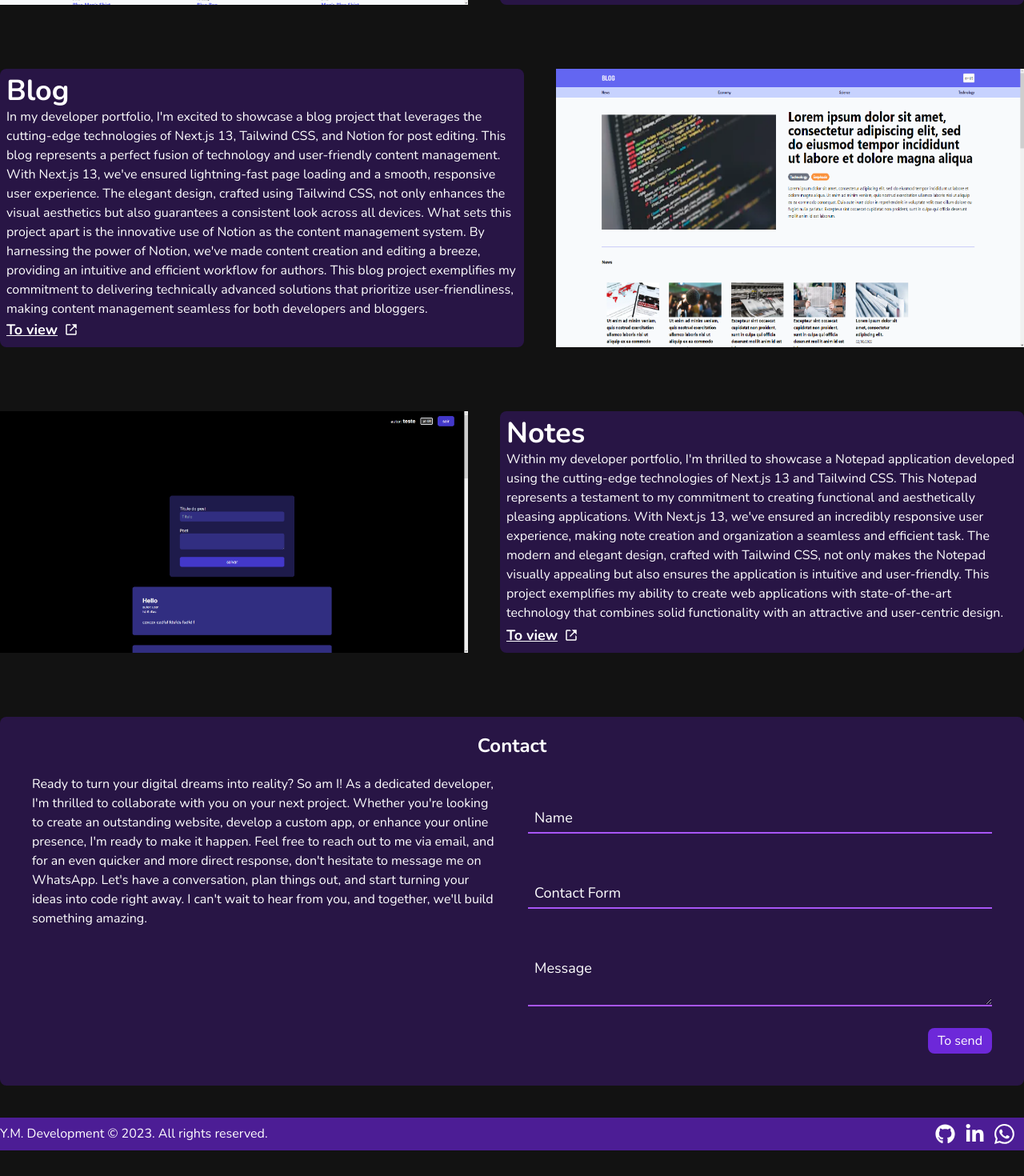
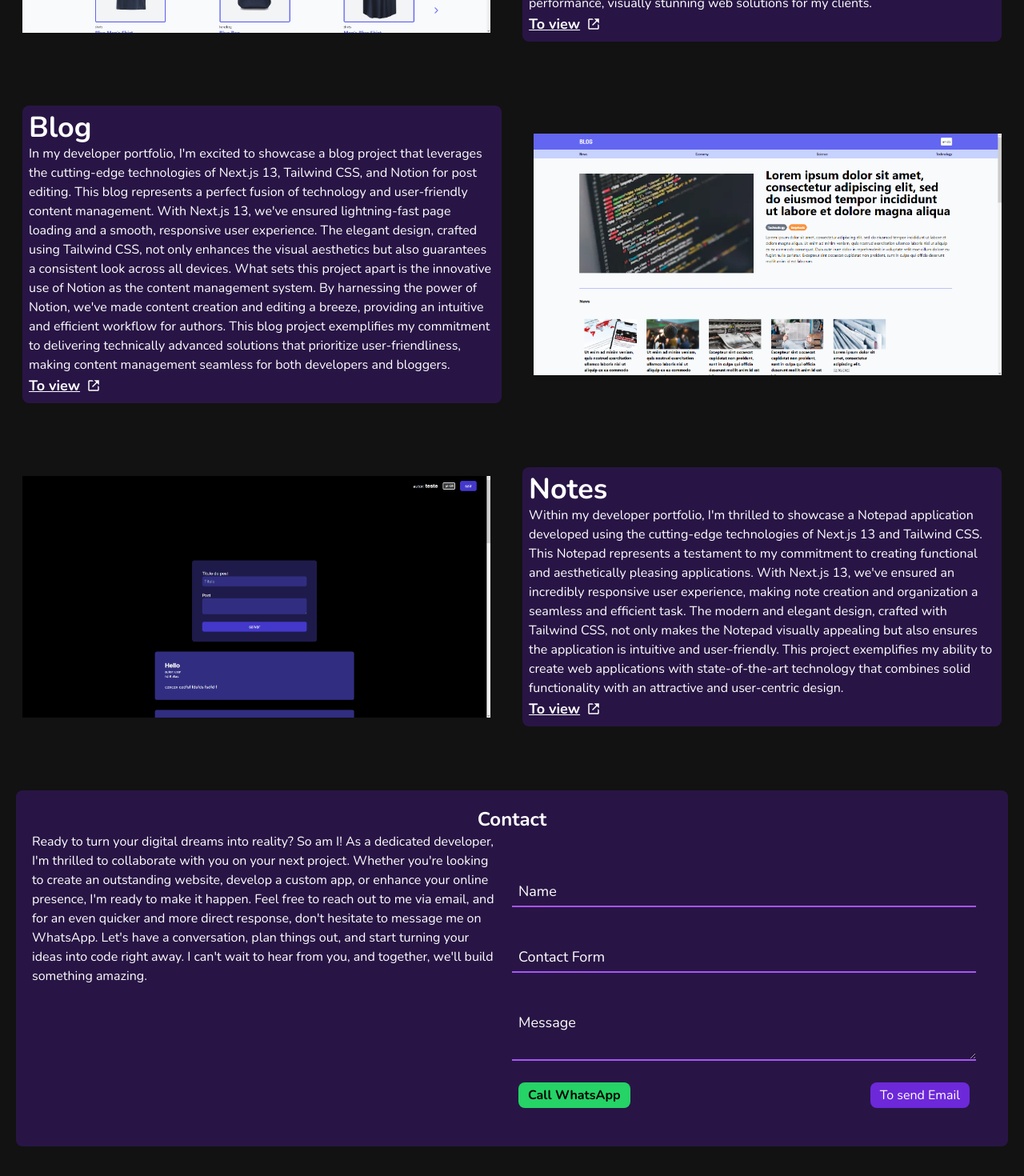
Before and after one commit to YgorMendanha/portfolio, a Next.js app: page /en in a window 1280 px wide. Shown: the part 1800-3270 px from the top of the page at 80% size. Before the commit the page ends 3238 px from the top, so only its background shows below. Built offline with nearby package versions, Linux system fonts and the light colour scheme.

Commit message:
finish responsive

```diff
--- a/src/app/[lang]/page.tsx
+++ b/src/app/[lang]/page.tsx
@@ -2,7 +2,7 @@ import { About, Contact, IntroSection, MyProjects } from "@/components";
 
 const App = ({ params }: { params: { lang: "en" | "pt" } }) => {
   return (
-    <main>
+    <main className="px-5">
       <IntroSection />
       <About lang={params.lang} />
       <MyProjects lang={params.lang} />
--- a/src/components/contact/index.tsx
+++ b/src/components/contact/index.tsx
@@ -1,25 +1,39 @@
 import { CustomInput, CustomTextArea } from "@/components";
 import { getDictionary } from "@/utils/functions/getDictionary";
+import Link from "next/link";
 
 export function Contact({ lang }: { lang: "pt" | "en" }) {
   const dict = getDictionary(lang ?? "pt");
+
   return (
     <section
       id="contact"
       className="flex flex-col container mx-auto my-10 backdrop-blur-sm bg-violet-900/40 rounded-lg p-5"
     >
-      <h3 className="mx-auto  text-2xl">
+      <h3 className="mx-auto text-2xl">
         <b>{dict.contact}</b>
       </h3>
-      <div className="flex w-full ">
-        <p className="w-1/2 m-5">{dict.contactText}</p>
-        <form className="w-1/2 m-5 flex flex-col">
-          <CustomInput label={dict.labelName} />
-          <CustomInput label={dict.labelcontactForm} />
-          <CustomTextArea label={dict.labelmessage} />
-          <button className="ml-auto mt-auto py-1 px-3 bg-violet-700 rounded-lg">
-            {dict.toSend}
-          </button>
+      <div className="flex flex-col md:flex-row w-full ">
+        <p className="w-auto md:w-1/2 ">{dict.contactText}</p>
+        <form className="w-auto md:w-1/2 m-5 flex flex-col">
+          <CustomInput label={dict.labelName} id="name" />
+          <CustomInput label={dict.labelcontactForm} id="email" />
+          <CustomTextArea label={dict.labelmessage} id="messagem" />
+          <div className="flex justify-between flex-wrap">
+            <Link
+              href="https://wa.me/5592982145233"
+              target="_blank"
+              rel="noopener noreferrer"
+            >
+              <button type="button" className="mt-auto py-1 px-3 m-2 bg-[#25D366] text-black rounded-lg">
+                <b>{dict.callWhatsapp}</b>
+              </button>
+            </Link>
+
+            <button type="submit" className="mt-auto py-1 px-3 m-2 bg-violet-700 rounded-lg">
+              {dict.toSend}
+            </button>
+          </div>
         </form>
       </div>
     </section>
--- a/src/components/intro/index.tsx
+++ b/src/components/intro/index.tsx
@@ -12,10 +12,10 @@ export function IntroSection() {
   return (
     <section className="flex flex-col h-screen">
       <main className="m-auto">
-        <h1 className="text-9xl">
+        <h1 className="text-3xl min-[400px]:text-5xl min-[560px]:text-7xl  lg:text-9xl">
           <b>Ygor Mendanha</b>
         </h1>
-        <div className="flex mt-2 text-4xl">
+        <div className="flex mt-2 text-sm min-[400px]:text-xl min-[5560px]:text-2xl lg:text-4xl">
           {dict.developer}
           <span className="ml-2">
             <Typewriter
--- a/src/components/layout/footer/index.tsx
+++ b/src/components/layout/footer/index.tsx
@@ -1,44 +1,42 @@
 import { FaGithub, FaLinkedinIn } from "react-icons/fa";
 import { BsWhatsapp } from "react-icons/bs";
-import { CustomLink } from "@/components";
 import { useParams } from "next/navigation";
 import { getDictionary } from "@/utils/functions/getDictionary";
 import Link from "next/link";
 
 export function Footer() {
-  const iconSize = 25;
 
   const { lang }: { lang?: "pt" | "en" } = useParams();
   const dict = getDictionary(lang ?? "pt");
 
   return (
-    <footer className={`bg-violet-900`}>
-      <div className="container mx-auto flex">
-        <nav className="mr-auto flex items-center [&_a]:mr-3 [&_a]:my-2 [&_a]:text-lg">
+    <footer className={`bg-violet-900 px-5`}>
+      <div className="container mx-auto flex flex-col sm:flex-row items-center py-3">
+        <nav className="text-center mb-2 sm:mb-0 mr-0 sm:mr-auto text-sm sm:text-lg flex items-center [&_a]:mr-3">
           {dict.YM}
         </nav>
 
-        <nav className="ml-auto flex items-center [&_a]:mr-3 [&_a]:my-2 [&_a]:text-lg">
+        <nav className="ml-0 sm:ml-auto text-lg sm:text-2xl flex items-center [&_a]:mr-3">
           <Link
             href="https://github.com/YgorMendanha"
             target="_blank"
             rel="noopener noreferrer"
           >
-            <FaGithub size={iconSize} />
+            <FaGithub />
           </Link>
           <Link
             href="https://www.linkedin.com/in/ygormendanha"
             target="_blank"
             rel="noopener noreferrer"
           >
-            <FaLinkedinIn size={iconSize} />
+            <FaLinkedinIn />
           </Link>
           <Link
             href="https://wa.me/5592982145233"
             target="_blank"
             rel="noopener noreferrer"
           >
-            <BsWhatsapp size={iconSize} />
+            <BsWhatsapp />
           </Link>
         </nav>
       </div>
--- /dev/null
+++ b/src/components/layout/header/partials/menu/index.tsx
@@ -0,0 +1,97 @@
+import { CustomLink } from "@/components";
+import { getDictionary } from "@/utils/functions/getDictionary";
+import Link from "next/link";
+import { useParams } from "next/navigation";
+import { FaGithub, FaLinkedinIn } from "react-icons/fa";
+import { GrClose } from "react-icons/gr";
+
+import { BsWhatsapp } from "react-icons/bs";
+
+export function HeaderMenu({
+  show,
+  onCLose,
+}: {
+  show: boolean;
+  onCLose: () => void;
+}) {
+  const { lang }: { lang?: "pt" | "en" } = useParams();
+  const dict = getDictionary(lang ?? "pt");
+  const iconSize = 25;
+
+  return (
+    <>
+      <div
+        className={`w-full h-full left-0 fixed top-0 transition-all duration-500 ${
+          show ? "z-20 bg-[#000000bd] " : "invisible opacity-0"
+        } `}
+      />
+
+      <div
+        className={`max-w-[500px] w-full h-full fixed top-0 transition-all duration-500  ${
+          show ? "z-30 bg-violet-950 left-0 " : "-left-32 invisible opacity-0"
+        } `}
+      >
+        <section
+          className={`m-auto mt-2 w-[95%] p-5  rounded-xl transition-all duration-500  ${
+            show ? "z-400 bg-violet-800 left-0" : "-left-32 opacity-0 "
+          }`}
+        >
+          <section
+            className="bg-violet-200 w-10 h-10 right-6 absolute flex top-5 rounded-full transition-[right,opacity] ease-in duration-300 z-10"
+            onClick={onCLose}
+          >
+            <GrClose className="m-auto text-violet-950" />
+          </section>
+          <nav className="container px-5  mx-auto flex flex-col">
+            <CustomLink onClick={onCLose} className="mb-3" href="#intro">
+              {dict.home}
+            </CustomLink>
+            <CustomLink onClick={onCLose} className="mb-3" href="#about">
+              {dict.about}
+            </CustomLink>
+            <CustomLink onClick={onCLose} className="mb-3" href="#project">
+              {dict.projects}
+            </CustomLink>
+            <CustomLink
+              onClick={onCLose}
+              href="#contact"
+              className="bg-violet-500 py-1 px-3 rounded-lg"
+            >
+              {dict.contact}
+            </CustomLink>
+
+            <nav className="mt-5 flex items-center [&_a]:mr-3 [&_a]:my-2 [&_a]:text-lg">
+              <Link
+                onClick={onCLose}
+                id="iconGit"
+                href="https://github.com/YgorMendanha"
+                target="_blank"
+                rel="noopener noreferrer"
+              >
+                <FaGithub size={iconSize} />
+              </Link>
+              <Link
+                onClick={onCLose}
+                id="iconLin"
+                href="https://www.linkedin.com/in/ygormendanha"
+                target="_blank"
+                rel="noopener noreferrer"
+              >
+                <FaLinkedinIn size={iconSize} />
+              </Link>
+              <Link
+                onClick={onCLose}
+                id="iconWhats"
+                href="https://wa.me/5592982145233"
+                target="_blank"
+                rel="noopener noreferrer"
+              >
+                <BsWhatsapp size={iconSize} />
+              </Link>
+            </nav>
+          </nav>
+        </section>
+      </div>
+    </>
+  );
+}
--- a/src/components/partials/input/index.tsx
+++ b/src/components/partials/input/index.tsx
@@ -10,7 +10,7 @@ interface MyComponentProps {
 export const CustomInput = forwardRef<HTMLInputElement, MyComponentProps>(
   function MyInput(props, ref) {
     return (
-      <div className="relative w-full pt-5 mb-5 group ">
+      <div className="relative w-full pt-5 mb-2 group">
         <input
           {...props}
           className={`w-full border-b-2
--- a/src/components/projects/index.tsx
+++ b/src/components/projects/index.tsx
@@ -1,3 +1,4 @@
+"use client";
 import Image from "next/image";
 import ShopImg from "~/public/finesse-store.png";
 import NotesImg from "~/public/notes.png";
@@ -5,26 +6,64 @@ import BlogImg from "~/public/blog.png";
 import { BiLinkExternal } from "react-icons/bi";
 import { getDictionary } from "@/utils/functions/getDictionary";
 import Link from "next/link";
+import { useState } from "react";
+import { useWindowSize } from "@/hooks/useWindowSize";
 
 export function MyProjects({ lang }: { lang: "pt" | "en" }) {
   const dict = getDictionary(lang ?? "pt");
+
+  const WindowSize = useWindowSize();
+  const [showDetails, setShowDetails] = useState<{
+    shop: boolean;
+    blog: boolean;
+    notes: boolean;
+  }>({ blog: false, notes: false, shop: false });
+
+  const formatText = (text: string, show: boolean) => {
+    return show
+      ? text
+      : text.length > 300
+      ? text.substring(0, 300) + "..."
+      : text;
+  };
+
   return (
-    <section id="project" className="container my-10 mx-auto flex flex-col">
+    <section
+      id="project"
+      className="container px-2 my-10 mx-auto flex flex-col"
+    >
       <h2 className="mx-auto text-2xl">
         <b>{dict.projects}</b>
       </h2>
-      <div className="flex my-10">
+
+      <div className="flex flex-col xl:flex-row my-10 items-center">
         <Image
           alt="banner Finesses store"
           src={ShopImg}
           width={585}
           height={302}
+          className="object-contain"
         />
-        <div className="ml-10 flex flex-col backdrop-blur-sm p-2 bg-violet-900/40 rounded-lg">
+        <div className="mt-10 ml-0 xl:ml-10 xl:mt-0 flex flex-col backdrop-blur-sm p-2 bg-violet-900/40 rounded-lg">
           <h3 className="text-4xl">
             <b>Finesse Store</b>
           </h3>
-          <p>{dict.shopDetails}</p>
+          <p className="">
+            {!WindowSize.width || WindowSize.width > 400
+              ? dict.shopDetails
+              : formatText(dict.shopDetails, showDetails.shop)}
+          </p>
+          {WindowSize.width && WindowSize.width < 400 && (
+            <small
+              className="mb-4 underline"
+              onClick={() =>
+                setShowDetails({ ...showDetails, shop: !showDetails.shop })
+              }
+            >
+              {!showDetails.shop ? dict.readMore : dict.readLess}
+            </small>
+          )}
+
           <Link
             target="_blank"
             className="mt-auto text-lg underline font-bold flex items-center"
@@ -34,12 +73,28 @@ export function MyProjects({ lang }: { lang: "pt" | "en" }) {
           </Link>
         </div>
       </div>
-      <div className="flex my-10">
-        <div className="mr-10 flex flex-col backdrop-blur-sm p-2 bg-violet-900/40 rounded-lg ">
+
+      <div className="flex flex-col-reverse items-center xl:flex-row my-10">
+        <div className="mt-10 mr-0 xl:mr-10 xl:mt-0  flex flex-col backdrop-blur-sm p-2 bg-violet-900/40 rounded-lg ">
           <h3 className="text-4xl">
             <b>Blog</b>
           </h3>
-          <p>{dict.blogDetails}</p>
+          <p>
+            {!WindowSize.width || WindowSize.width > 400
+              ? dict.blogDetails
+              : formatText(dict.blogDetails, showDetails.blog)}
+          </p>
+          {WindowSize.width && WindowSize.width < 400 && (
+            <small
+              className="mb-4 underline"
+              onClick={() =>
+                setShowDetails({ ...showDetails, blog: !showDetails.blog })
+              }
+            >
+              {!showDetails.blog ? dict.readMore : dict.readLess}
+            </small>
+          )}
+
           <Link
             target="_blank"
             className="mt-auto text-lg underline font-bold flex items-center"
@@ -48,15 +103,43 @@ export function MyProjects({ lang }: { lang: "pt" | "en" }) {
             {dict.toView} <BiLinkExternal className="ml-2" />
           </Link>
         </div>
-        <Image alt="banner blog" src={BlogImg} width={585} height={302} />
+        <Image
+          alt="banner blog"
+          src={BlogImg}
+          width={585}
+          height={302}
+          className="object-contain"
+        />
       </div>
-      <div className="flex my-10">
-        <Image alt="banner notes" src={NotesImg} width={585} height={302} />
-        <div className="ml-10 flex flex-col backdrop-blur-sm p-2 bg-violet-900/40 rounded-lg">
+
+      <div className="flex flex-col xl:flex-row items-center my-10">
+        <Image
+          alt="banner notes"
+          src={NotesImg}
+          width={585}
+          height={302}
+          className="object-contain"
+        />
+        <div className="mt-10 ml-0 xl:ml-10 xl:mt-0 flex flex-col backdrop-blur-sm p-2 bg-violet-900/40 rounded-lg">
           <h3 className="text-4xl">
             <b>Notes</b>
           </h3>
-          <p>{dict.notesDetails}</p>
+          <p>
+            {!WindowSize.width || WindowSize.width > 400
+              ? dict.notesDetails
+              : formatText(dict.notesDetails, showDetails.notes)}
+          </p>
+
+          {WindowSize.width && WindowSize.width < 400 && (
+            <small
+              className="mb-4 underline"
+              onClick={() =>
+                setShowDetails({ ...showDetails, notes: !showDetails.notes })
+              }
+            >
+              {!showDetails.notes ? dict.readMore : dict.readLess}
+            </small>
+          )}
           <Link
             target="_blank"
             className="mt-auto text-lg underline font-bold flex items-center"
--- a/src/dictionary/en.json
+++ b/src/dictionary/en.json
@@ -2,7 +2,8 @@
   "developer": "Developer",
   "home": "Home",
   "toView": "To view",
-  "toSend": "To send",
+  "toSend": "To send Email",
+  "callWhatsapp": "Call WhatsApp",
   "labelName": "Name",
   "labelcontactForm": "Contact Form",
   "labelmessage": "Message",
@@ -10,6 +11,8 @@
   "about": "About",
   "projects": "Projects",
   "contact": "Contact",
+  "readMore": "Read more",
+  "readLess": "Read less",
   "shopDetails": "In my developer portfolio, I take great pride in showcasing an e-commerce project developed using the cutting-edge technologies of Next.js 13 and Tailwind CSS. This e-commerce platform represents the fusion of speed, flexibility, and aesthetic appeal in web development. Leveraging the powerful Next.js 13, we achieved lightning-fast page loads and ensured a highly responsive user experience, providing customers with a seamless shopping journey. Meticulously styled with Tailwind CSS, not only does the site boast visual splendor, but it also streamlines code maintenance and scalability. This project exemplifies my commitment to embracing state-of-the-art technologies to deliver high-performance, visually stunning web solutions for my clients.",
   "blogDetails": "In my developer portfolio, I'm excited to showcase a blog project that leverages the cutting-edge technologies of Next.js 13, Tailwind CSS, and Notion for post editing. This blog represents a perfect fusion of technology and user-friendly content management. With Next.js 13, we've ensured lightning-fast page loading and a smooth, responsive user experience. The elegant design, crafted using Tailwind CSS, not only enhances the visual aesthetics but also guarantees a consistent look across all devices. What sets this project apart is the innovative use of Notion as the content management system. By harnessing the power of Notion, we've made content creation and editing a breeze, providing an intuitive and efficient workflow for authors. This blog project exemplifies my commitment to delivering technically advanced solutions that prioritize user-friendliness, making content management seamless for both developers and bloggers.",
   "notesDetails": "Within my developer portfolio, I'm thrilled to showcase a Notepad application developed using the cutting-edge technologies of Next.js 13 and Tailwind CSS. This Notepad represents a testament to my commitment to creating functional and aesthetically pleasing applications. With Next.js 13, we've ensured an incredibly responsive user experience, making note creation and organization a seamless and efficient task. The modern and elegant design, crafted with Tailwind CSS, not only makes the Notepad visually appealing but also ensures the application is intuitive and user-friendly. This project exemplifies my ability to create web applications with state-of-the-art technology that combines solid functionality with an attractive and user-centric design.",
--- a/src/dictionary/pt.json
+++ b/src/dictionary/pt.json
@@ -2,7 +2,8 @@
   "developer": "Desenvolvedor",
   "home": "Início",
   "toView": "Visualizar",
-  "toSend": "Enviar",
+  "toSend": "Enviar E-mail",
+  "callWhatsapp": "Chamar WhatsApp",
   "labelName": "Nome",
   "labelcontactForm": "Forma de Contato",
   "labelmessage": "Mensagem",
@@ -10,6 +11,8 @@
   "about": "Sobre",
   "projects": "Projetos",
   "contact": "Contato",
+  "readMore": "Leia mais",
+  "readLess": "Leia menos",
   "shopDetails": "No meu portfólio de desenvolvedor, tenho o prazer de apresentar um projeto de e-commerce que foi construído com as tecnologias mais modernas e eficazes da web: Next.js 13 e Tailwind CSS. Este e-commerce representa a convergência da velocidade, flexibilidade e beleza no desenvolvimento web. Utilizando o poderoso Next.js 13, conseguimos criar uma experiência de usuário altamente responsiva e carregamentos instantâneos de páginas, proporcionando aos clientes uma jornada de compra fluida e sem interrupções. A estilização meticulosa com o Tailwind CSS não apenas tornou o site visualmente impressionante, mas também facilitou a manutenção e a escalabilidade do código. Este projeto ilustra meu compromisso com a adoção de tecnologias de ponta para oferecer soluções web de alto desempenho e aparência incrível para meus clientes.",
   "blogDetails": "No meu portfólio de desenvolvedor, tenho a satisfação de apresentar um projeto de blog que se destaca pela utilização das tecnologias de ponta Next.js 13, Tailwind CSS e Notion para a edição de posts. Este blog representa a confluência perfeita entre tecnologia e facilidade de uso na gestão de conteúdo. Com o Next.js 13, garantimos carregamento rápido de páginas e uma experiência de usuário suave e responsiva. O design elegante, desenvolvido com o Tailwind CSS, não apenas aprimora a estética visual, mas também garante uma aparência consistente em todos os dispositivos. O diferencial deste projeto é a inovadora utilização do Notion como sistema de gerenciamento de conteúdo. Através do Notion, tornamos a criação e edição de postagens simples e eficientes, proporcionando um fluxo de trabalho intuitivo para os autores. Este projeto de blog exemplifica meu compromisso em oferecer soluções tecnicamente avançadas e centradas no usuário, facilitando a criação de conteúdo tanto para desenvolvedores quanto para blogueiros.",
   "notesDetails": "Dentro do meu portfólio de desenvolvedor, tenho o prazer de apresentar um projeto de Bloco de Notas que foi desenvolvido utilizando as tecnologias de ponta Next.js 13 e Tailwind CSS. Este Bloco de Notas é uma demonstração do meu comprometimento em criar aplicativos funcionais e com um design atraente. Com o Next.js 13, conseguimos garantir uma experiência de usuário incrivelmente responsiva, tornando a criação e organização de notas uma tarefa fluida e eficiente. O design moderno e elegante, desenvolvido com o Tailwind CSS, não apenas torna o Bloco de Notas visualmente agradável, mas também garante que a aplicação seja intuitiva e fácil de usar. Este projeto ilustra a minha capacidade de criar aplicações web com tecnologia de ponta que combinam funcionalidade sólida com um design atrativo e amigável ao usuário.",
--- /dev/null
+++ b/src/hooks/useWindowSize/index.ts
@@ -0,0 +1,27 @@
+import { useState, useEffect } from 'react'
+
+interface Size {
+  width: number | undefined
+  height: number | undefined
+}
+
+export function useWindowSize(): Size {
+  const [windowSize, setWindowSize] = useState<Size>({
+    width: undefined,
+    height: undefined
+  })
+  useEffect(() => {
+    function handleResize() {
+      setWindowSize({
+        width: window.innerWidth,
+        height: window.innerHeight
+      })
+    }
+    window.addEventListener('resize', handleResize)
+    handleResize()
+    return () => {
+      window.removeEventListener('resize', handleResize)
+    }
+  }, [])
+  return windowSize
+}
```
Also changed, not shown: src/components/about/index.tsx (+31 -5 lines), src/components/layout/header/index.tsx (+34 -8 lines), 2 other files (tests, documents, lock files or other folders).
